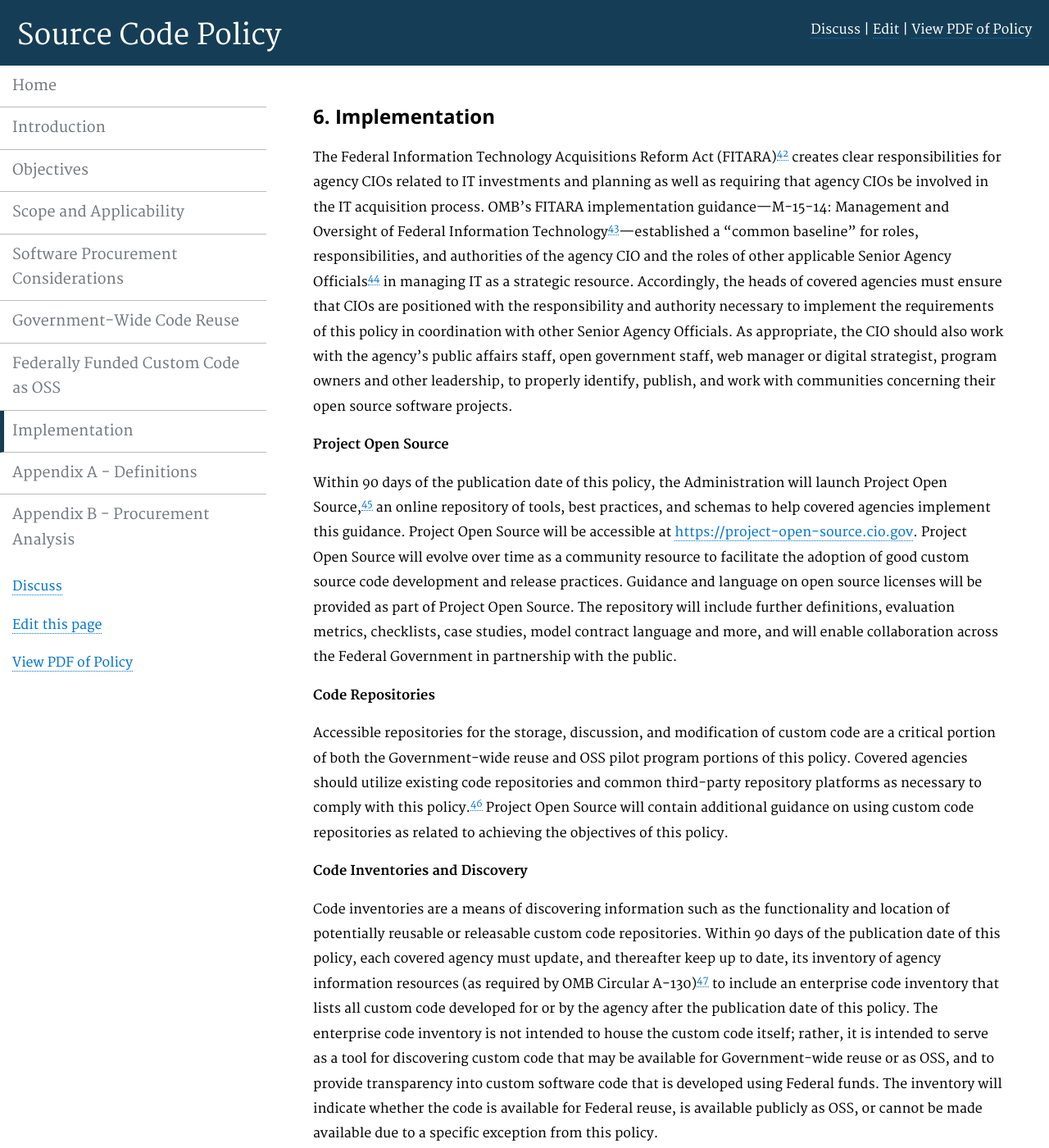
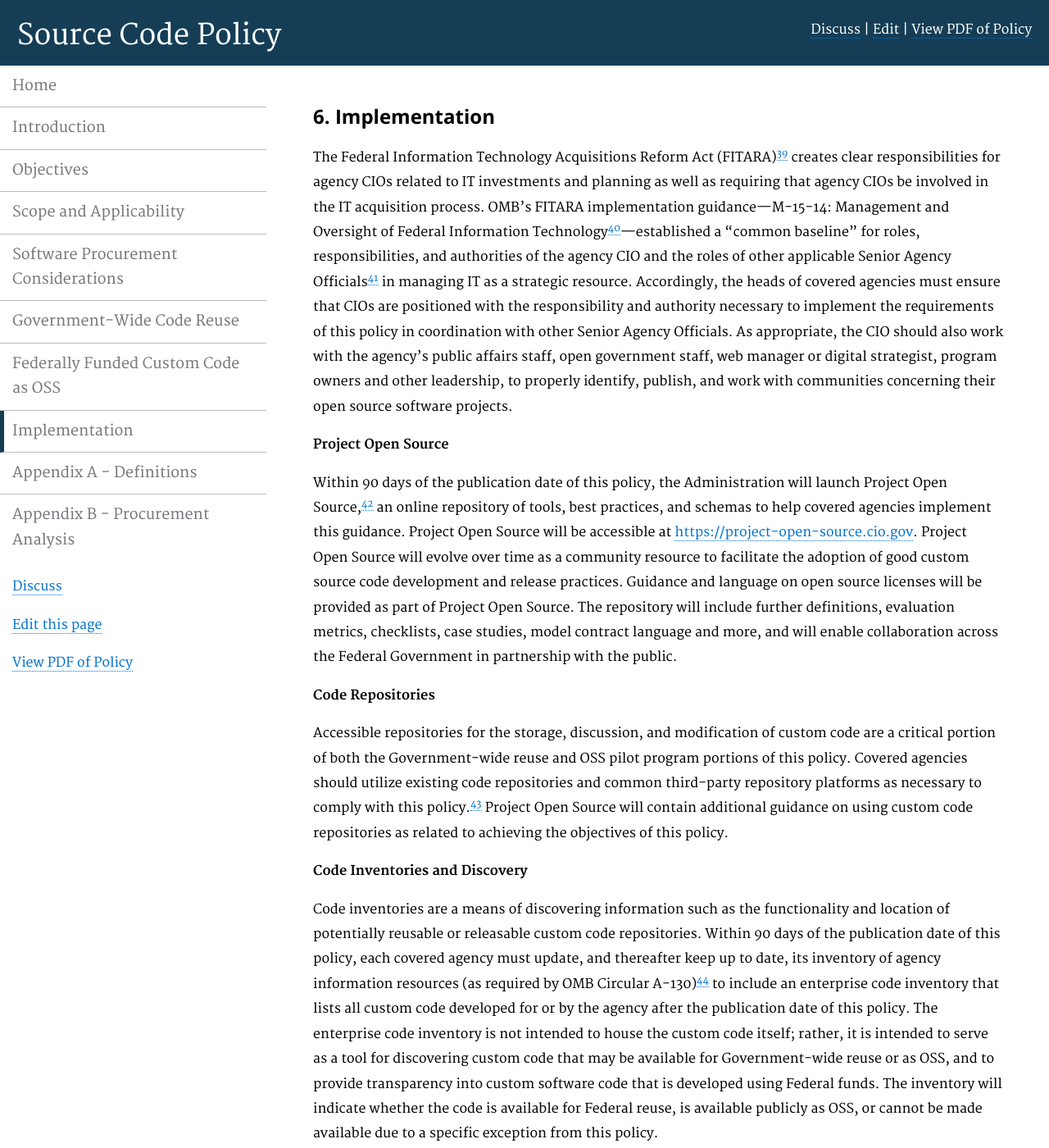
Before and after one commit to CityOfLosAngeles/open-source-policy, a Jekyll site: the page built from pages/Implementation.md, in a window 1280 px wide and 1400 px high. Shown: the whole window at 82% size. Built offline with Jekyll 4.4.1, drawn with Linux system fonts in a browser that asks for light colours; Markdown is read by kramdown in place of the engine named in the settings; some of the changed text lies outside the part shown.

Commit message:
Edited footnote numbers to match pdf of policy

```diff
--- a/pages/Implementation.md
+++ b/pages/Implementation.md
@@ -7,33 +7,33 @@ description: "Implementation"
 
 ## 6. Implementation
 
-The Federal Information Technology Acquisitions Reform Act (FITARA)<sup id="fnr42"><a href="#fn42">42</a></sup> creates clear responsibilities for agency CIOs related to IT investments and planning as well as requiring that agency CIOs be involved in the IT acquisition process. OMB’s FITARA implementation guidance—M-15-14: Management and Oversight of Federal Information Technology<sup id="fnr43"><a href="#fn43">43</a></sup>—established a "common baseline" for roles, responsibilities, and authorities of the agency CIO and the roles of other applicable Senior Agency Officials<sup id="fnr44"><a href="#fn44">44</a></sup> in managing IT as a strategic resource. Accordingly, the heads of covered agencies must ensure that CIOs are positioned with the responsibility and authority necessary to implement the requirements of this policy in coordination with other Senior Agency Officials. As appropriate, the CIO should also work with the agency's public affairs staff, open government staff, web manager or digital strategist, program owners and other leadership, to properly identify, publish, and work with communities concerning their open source software projects.
+The Federal Information Technology Acquisitions Reform Act (FITARA)<sup id="fnr39"><a href="#fn39">39</a></sup> creates clear responsibilities for agency CIOs related to IT investments and planning as well as requiring that agency CIOs be involved in the IT acquisition process. OMB’s FITARA implementation guidance—M-15-14: Management and Oversight of Federal Information Technology<sup id="fnr40"><a href="#fn40">40</a></sup>—established a "common baseline" for roles, responsibilities, and authorities of the agency CIO and the roles of other applicable Senior Agency Officials<sup id="fnr41"><a href="#fn41">41</a></sup> in managing IT as a strategic resource. Accordingly, the heads of covered agencies must ensure that CIOs are positioned with the responsibility and authority necessary to implement the requirements of this policy in coordination with other Senior Agency Officials. As appropriate, the CIO should also work with the agency's public affairs staff, open government staff, web manager or digital strategist, program owners and other leadership, to properly identify, publish, and work with communities concerning their open source software projects.
 
 **Project Open Source**
 
-Within 90 days of the publication date of this policy, the Administration will launch Project Open Source,<sup id="fnr45"><a href="#fn45">45</a></sup> an online repository of tools, best practices, and schemas to help covered agencies implement this guidance. Project Open Source will be accessible at [https://project-open-source.cio.gov](https://project-open-source.cio.gov). Project Open Source will evolve over time as a community resource to facilitate the adoption of good custom source code development and release practices. Guidance and language on open source licenses will be provided as part of Project Open Source. The repository will include further definitions, evaluation metrics, checklists, case studies, model contract language and more, and will enable collaboration across the Federal Government in partnership with the public.
+Within 90 days of the publication date of this policy, the Administration will launch Project Open Source,<sup id="fnr42"><a href="#fn42">42</a></sup> an online repository of tools, best practices, and schemas to help covered agencies implement this guidance. Project Open Source will be accessible at [https://project-open-source.cio.gov](https://project-open-source.cio.gov). Project Open Source will evolve over time as a community resource to facilitate the adoption of good custom source code development and release practices. Guidance and language on open source licenses will be provided as part of Project Open Source. The repository will include further definitions, evaluation metrics, checklists, case studies, model contract language and more, and will enable collaboration across the Federal Government in partnership with the public.
 
 **Code Repositories**
 
-Accessible repositories for the storage, discussion, and modification of custom code are a critical portion of both the Government-wide reuse and OSS pilot program portions of this policy. Covered agencies should utilize existing code repositories and common third-party repository platforms as necessary to comply with this policy.<sup id="fnr46"><a href="#fn46">46</a></sup>  Project Open Source will contain additional guidance on using custom code repositories as related to achieving the objectives of this policy.
+Accessible repositories for the storage, discussion, and modification of custom code are a critical portion of both the Government-wide reuse and OSS pilot program portions of this policy. Covered agencies should utilize existing code repositories and common third-party repository platforms as necessary to comply with this policy.<sup id="fnr43"><a href="#fn43">43</a></sup>  Project Open Source will contain additional guidance on using custom code repositories as related to achieving the objectives of this policy.
 
 **Code Inventories and Discovery**
 
-Code inventories are a means of discovering information such as the functionality and location of potentially reusable or releasable custom code repositories. Within 90 days of the publication date of this policy, each covered agency must update, and thereafter keep up to date, its inventory of agency information resources (as required by OMB Circular A-130)<sup id="fnr47"><a href="#fn47">47</a></sup> to include an enterprise code inventory that lists all custom code developed for or by the agency after the publication date of this policy. The enterprise code inventory is not intended to house the custom code itself; rather, it is intended to serve as a tool for discovering custom code that may be available for Government-wide reuse or as OSS, and to provide transparency into custom software code that is developed using Federal funds. The inventory will indicate whether the code is available for Federal reuse, is available publicly as OSS, or cannot be made available due to a specific exception from this policy.
+Code inventories are a means of discovering information such as the functionality and location of potentially reusable or releasable custom code repositories. Within 90 days of the publication date of this policy, each covered agency must update, and thereafter keep up to date, its inventory of agency information resources (as required by OMB Circular A-130)<sup id="fnr44"><a href="#fn44">44</a></sup> to include an enterprise code inventory that lists all custom code developed for or by the agency after the publication date of this policy. The enterprise code inventory is not intended to house the custom code itself; rather, it is intended to serve as a tool for discovering custom code that may be available for Government-wide reuse or as OSS, and to provide transparency into custom software code that is developed using Federal funds. The inventory will indicate whether the code is available for Federal reuse, is available publicly as OSS, or cannot be made available due to a specific exception from this policy.
 
 Covered agencies must describe projects within the inventory using extensible metadata that will be described in an inventory schema on Project Open Source. OMB will provide this inventory schema to covered agencies within 60 days of the publication date of this policy. Within 120 days of the publication of this policy, OMB will identify a suitable central location to make the reported OSS searchable and discoverable for agencies and the public. Please refer to Project Open Source for best practices, tools, and schema to implement the enterprise code inventory and harvestable files.
 
 **Updated TechFAR Guidance**
 
-OMB’s Office of Federal Procurement Policy (OFPP) and the U.S. Digital Service (USDS) will update the TechFAR Handbook<sup id="fnr48"><a href="#fn48">48</a></sup> to highlight how agencies can go about securing Federal reuse rights and open source licenses as part of their acquisitions processes.
+OMB’s Office of Federal Procurement Policy (OFPP) and the U.S. Digital Service (USDS) will update the TechFAR Handbook<sup id="fnr45"><a href="#fn45">45</a></sup> to highlight how agencies can go about securing Federal reuse rights and open source licenses as part of their acquisitions processes.
 
 **Agency Policy**
 
-Within 90 days of the publication date of this policy, each covered agency CIO must develop an agency-wide policy that addresses the requirements of this memo. In accordance with OMB guidance,<sup id="fnr49"><a href="#fn49">49</a></sup> these policies will be posted publicly. Moreover, within 90 days of the publication date of this policy, each covered agency’s CIO office must work to correct or amend any policies that are inconsistent with the requirements of this memo, including the correction of policies that automatically treat OSS as noncommercial software.
+Within 90 days of the publication date of this policy, each covered agency CIO must develop an agency-wide policy that addresses the requirements of this memo. In accordance with OMB guidance,<sup id="fnr46"><a href="#fn46">46</a></sup> these policies will be posted publicly. Moreover, within 90 days of the publication date of this policy, each covered agency’s CIO office must work to correct or amend any policies that are inconsistent with the requirements of this memo, including the correction of policies that automatically treat OSS as noncommercial software.
 
 **Accountability Mechanisms**
 
-Progress on agency implementation of the actions required in this policy will be primarily assessed by OMB through analysis of each covered agency’s internal Government repositories, public OSS repositories, and code inventories, as well as data obtained through the quarterly Integrated Data Collection (IDC), quarterly PortfolioStat sessions, the IT Dashboard, and additional mechanisms to be provided via Project Open Source.<sup id="fnr50"><a href="#fn50">50</a></sup>
+Progress on agency implementation of the actions required in this policy will be primarily assessed by OMB through analysis of each covered agency’s internal Government repositories, public OSS repositories, and code inventories, as well as data obtained through the quarterly Integrated Data Collection (IDC), quarterly PortfolioStat sessions, the IT Dashboard, and additional mechanisms to be provided via Project Open Source.<sup id="fnr47"><a href="#fn47">47</a></sup>
 
 **Exceptions to Government-wide Reuse or to Publication**
 
@@ -53,13 +53,13 @@ OMB expects exceptions to be rare and the result of a significant Government int
 
 <ul style="list-style-type:none">
 
-<li id="fn42"><sup>42</sup> <em>See P.L 113-291, Subtitle D</em> (<a href="https://www.congress.gov/113/plaws/publ291/PLAW-113publ291.pdf#page=148">https://www.congress.gov/113/plaws/publ291/PLAW-113publ291.pdf#page=148</a>) <a href="#fnr42">&#8617;</a></li>
-<li id="fn43"><sup>43</sup> <em>See</em> <a href="https://www.whitehouse.gov/sites/default/files/omb/memoranda/2015/m-15-14.pdf">https://www.whitehouse.gov/sites/default/files/omb/memoranda/2015/m-15-14.pdf</a> <a href="#fnr43">&#8617;</a></li>
-<li id="fn44"><sup>44</sup> Senior Agency Officials include positions that may include the Chief Acquisition Officer, Chief Operating Officer, Chief Financial Officer, Chief Acquisitions Officer, Chief Technology Officer, Chief Data Officer, Senior Agency Official for Privacy, Chief Information Security Officer, and Program Manager. <a href="#fnr44">&#8617;</a></li>
-<li id="fn45"><sup>45</sup> Project Open Source will be modeled off of the successful Project Open Data platform that facilitates implementation of the Open Data Policy. <em>See</em> <a href="https://project-open-data.cio.gov/">https://project-open-data.cio.gov/</a>. <a href="#fnr45">&#8617;</a></li>
-<li id="fn46"><sup>46</sup> Covered agencies should ensure access to these services. <em>See</em> OMB Memorandum M-10-23 (<em>Guidance for Agency Use of Third-Party Websites and Applications</em>). <a href="#fnr46">&#8617;</a></li>
-<li id="fn47"><sup>47</sup> <em>See</em> OMB Circular A-130, Transmittal Memorandum No. 4, section 8(b)(2)(a). <a href="#fnr47">&#8617;</a></li>
-<li id="fn48"><sup>48</sup> <em>See</em> <a href="https://playbook.cio.gov/techfar/">https://playbook.cio.gov/techfar/</a> <a href="#fnr48">&#8617;</a></li>
-<li id="fn49"><sup>49</sup> <em>See</em> M-15-14 at <a href="https://www.whitehouse.gov/sites/default/files/omb/memoranda/2015/m-15-14.pdf">https://www.whitehouse.gov/sites/default/files/omb/memoranda/2015/m-15-14.pdf</a> (requiring thatIT policies be posted publicly at <em>https://[agency].gov/digitalstrategy</em>, and included as a downloadable dataset in the agency’s Public Data Listing). <a href="#fnr49">&#8617;</a></li>
-<li id="fn50"><sup>50</sup> <em>See</em> <a href="https://itdashboard.gov/">https://itdashboard.gov/</a> <a href="#fnr50">&#8617;</a></li>
+<li id="fn39"><sup>39</sup> <em>See P.L 113-291, Subtitle D</em> (<a href="https://www.congress.gov/113/plaws/publ291/PLAW-113publ291.pdf#page=148">https://www.congress.gov/113/plaws/publ291/PLAW-113publ291.pdf#page=148</a>) <a href="#fnr39">&#8617;</a></li>
+<li id="fn40"><sup>40</sup> <em>See</em> <a href="https://www.whitehouse.gov/sites/default/files/omb/memoranda/2015/m-15-14.pdf">https://www.whitehouse.gov/sites/default/files/omb/memoranda/2015/m-15-14.pdf</a> <a href="#fnr40">&#8617;</a></li>
+<li id="fn41"><sup>41</sup> Senior Agency Officials include positions that may include the Chief Acquisition Officer, Chief Operating Officer, Chief Financial Officer, Chief Acquisitions Officer, Chief Technology Officer, Chief Data Officer, Senior Agency Official for Privacy, Chief Information Security Officer, and Program Manager. <a href="#fnr41">&#8617;</a></li>
+<li id="fn42"><sup>42</sup> Project Open Source will be modeled off of the successful Project Open Data platform that facilitates implementation of the Open Data Policy. <em>See</em> <a href="https://project-open-data.cio.gov/">https://project-open-data.cio.gov/</a>. <a href="#fnr42">&#8617;</a></li>
+<li id="fn43"><sup>43</sup> Covered agencies should ensure access to these services. <em>See</em> OMB Memorandum M-10-23 (<em>Guidance for Agency Use of Third-Party Websites and Applications</em>). <a href="#fnr43">&#8617;</a></li>
+<li id="fn44"><sup>44</sup> <em>See</em> OMB Circular A-130, Transmittal Memorandum No. 4, section 8(b)(2)(a). <a href="#fnr44">&#8617;</a></li>
+<li id="fn45"><sup>45</sup> <em>See</em> <a href="https://playbook.cio.gov/techfar/">https://playbook.cio.gov/techfar/</a> <a href="#fnr45">&#8617;</a></li>
+<li id="fn46"><sup>46</sup> <em>See</em> M-15-14 at <a href="https://www.whitehouse.gov/sites/default/files/omb/memoranda/2015/m-15-14.pdf">https://www.whitehouse.gov/sites/default/files/omb/memoranda/2015/m-15-14.pdf</a> (requiring thatIT policies be posted publicly at <em>https://[agency].gov/digitalstrategy</em>, and included as a downloadable dataset in the agency’s Public Data Listing). <a href="#fnr46">&#8617;</a></li>
+<li id="fn47"><sup>47</sup> <em>See</em> <a href="https://itdashboard.gov/">https://itdashboard.gov/</a> <a href="#fnr47">&#8617;</a></li>
 </ul>
```
